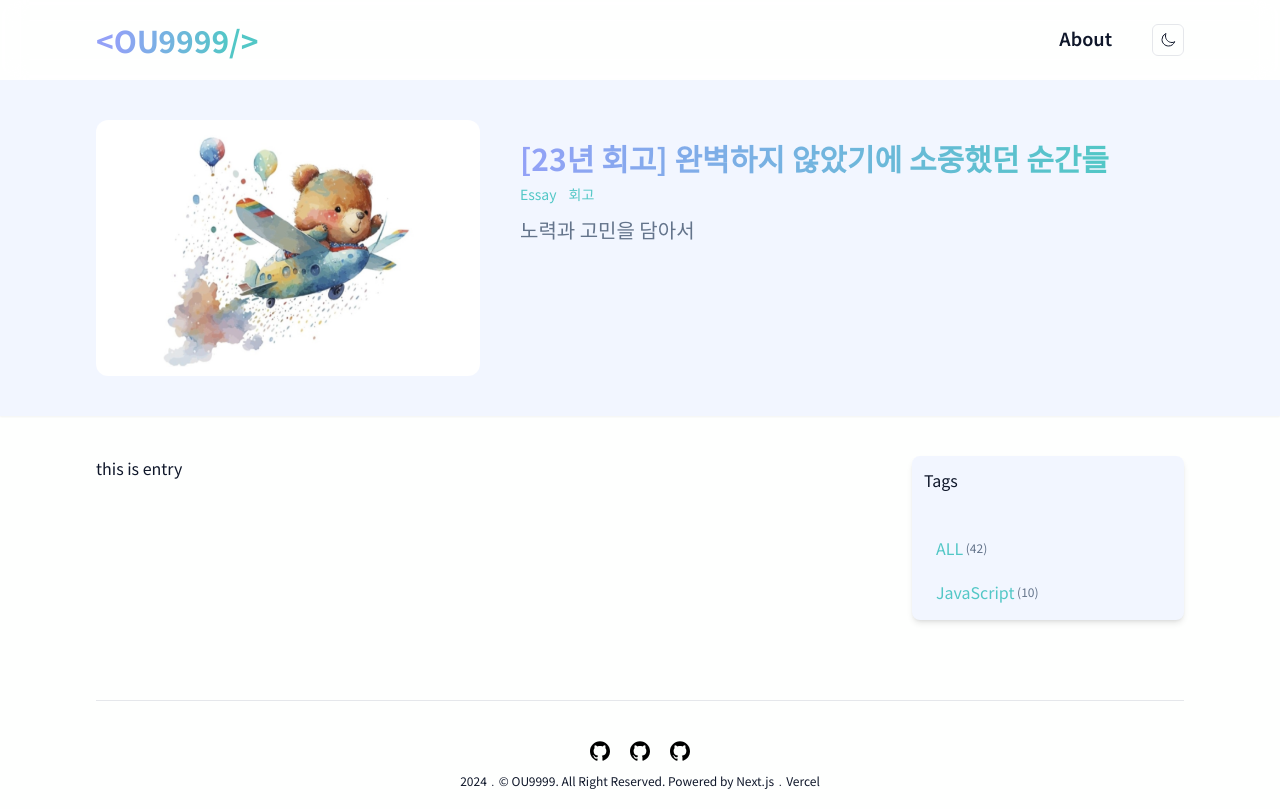
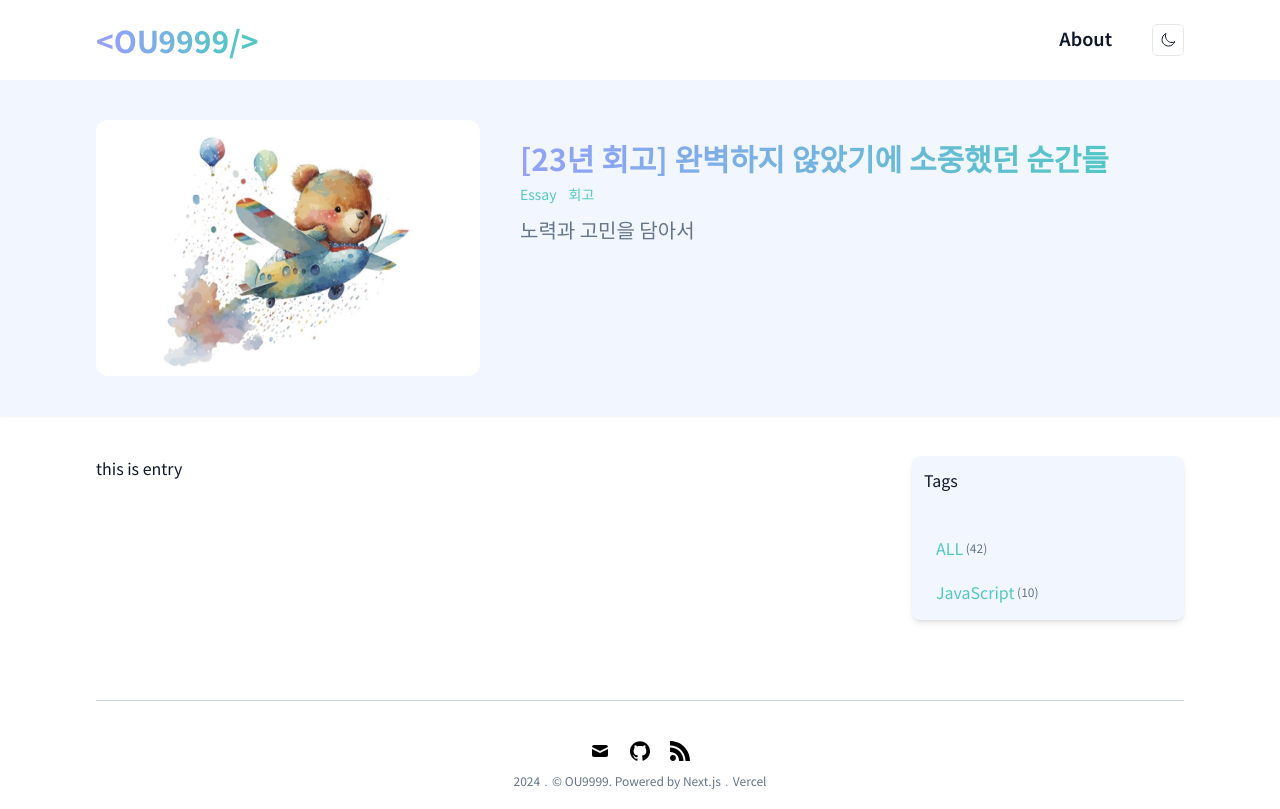
Before and after one commit to OU9999/ou9999-dev, a Next.js app: page /p/1 in a window 1280 px wide. Built offline with nearby package versions, Linux system fonts and the light colour scheme.

Commit message:
footer and icons
RSS 기능은 나중에 추가해줘야함

```diff
--- a/src/app/(blog-layout)/_component/Footer.tsx
+++ b/src/app/(blog-layout)/_component/Footer.tsx
@@ -1,27 +1,33 @@
 import GithubIcon from "@/components/svg/GithubIcon";
+import MailIcon from "@/components/svg/MailIcon";
+import RssIcon from "@/components/svg/RSSIcon";
+import Link from "next/link";
 
 interface IIconBoxProps {
+  link: string;
   icon: JSX.Element;
 }
-const IconBox = ({ icon }: IIconBoxProps) => {
+const IconBox = ({ link, icon }: IIconBoxProps) => {
   return (
-    <div className="w-5 h-5 cursor-pointer fill-black dark:fill-white hover:fill-gradient-end hover:dark:fill-gradient-start">
-      {icon}
-    </div>
+    <Link href={link}>
+      <div className="w-5 h-5 cursor-pointer fill-black dark:fill-white hover:fill-gradient-end hover:dark:fill-gradient-start">
+        {icon}
+      </div>
+    </Link>
   );
 };
 
 const Footer = () => {
   return (
     <div className="w-full mt-20 flex justify-center">
-      <div className="w-full max-w-276 border-t-1 pt-10 pb-5 flex flex-col justify-center items-center">
+      <div className="w-full max-w-276 border-t-1 border-slate-300 dark:border-slate-700 pt-10 pb-5 flex flex-col justify-center items-center">
         <div className="flex space-x-5">
-          <IconBox icon={<GithubIcon />} />
-          <IconBox icon={<GithubIcon />} />
-          <IconBox icon={<GithubIcon />} />
+          <IconBox link="mailto:omh232323@gmail.com" icon={<MailIcon />} />
+          <IconBox link="https://github.com/OU9999" icon={<GithubIcon />} />
+          <IconBox link="/" icon={<RssIcon />} />
         </div>
-        <p className="mt-3 text-xs">
-          2024﹒© OU9999. All Right Reserved. Powered by Next.js﹒Vercel
+        <p className="mt-3 text-xs text-slate-500 dark:text-slate-400">
+          2024﹒© OU9999. Powered by Next.js﹒Vercel
         </p>
       </div>
     </div>
--- /dev/null
+++ b/src/components/svg/MailIcon.tsx
@@ -0,0 +1,10 @@
+const MailIcon = () => {
+  return (
+    <svg xmlns="http://www.w3.org/2000/svg" viewBox="0 0 20 20">
+      <path d="M2.003 5.884L10 9.882l7.997-3.998A2 2 0 0016 4H4a2 2 0 00-1.997 1.884z" />
+      <path d="M18 8.118l-8 4-8-4V14a2 2 0 002 2h12a2 2 0 002-2V8.118z" />
+    </svg>
+  );
+};
+
+export default MailIcon;
--- /dev/null
+++ b/src/components/svg/RssIcon.tsx
@@ -0,0 +1,30 @@
+const RssIcon = () => {
+  return (
+    <svg
+      version="1.1"
+      id="Capa_1"
+      xmlns="http://www.w3.org/2000/svg"
+      x="0px"
+      y="0px"
+      viewBox="0 0 24.912 24.912"
+    >
+      <g>
+        <path
+          d="M3.692,17.517C1.656,17.517,0,19.173,0,21.211C0,23.244,1.656,24.9,3.692,24.9s3.694-1.657,3.694-3.689
+            C7.387,19.173,5.729,17.517,3.692,17.517z"
+        />
+        <path
+          d="M0.384,8.142C0.173,8.142,0,8.315,0,8.527v4.688c0,0.211,0.173,0.383,0.384,0.383c6.02,0,10.919,4.898,10.919,10.92
+            c0,0.209,0.171,0.383,0.384,0.383h4.689h0.016c0.215,0,0.387-0.173,0.387-0.383l-0.018-0.121C16.692,15.423,9.37,8.142,0.384,8.142
+            z"
+        />
+        <path
+          d="M24.89,24.397C24.825,10.936,13.854,0.011,0.384,0.011C0.173,0.011,0,0.183,0,0.397v4.824c0,0.212,0.173,0.383,0.384,0.383
+            c10.429,0,18.913,8.486,18.913,18.914c0,0.209,0.172,0.383,0.382,0.383h4.825h0.02c0.21,0,0.388-0.173,0.388-0.383L24.89,24.397z"
+        />
+      </g>
+    </svg>
+  );
+};
+
+export default RssIcon;
```
